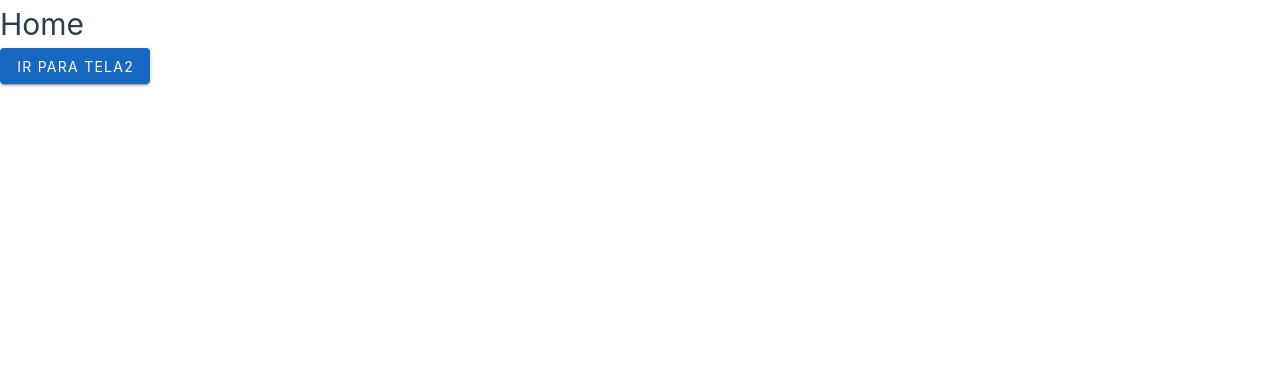
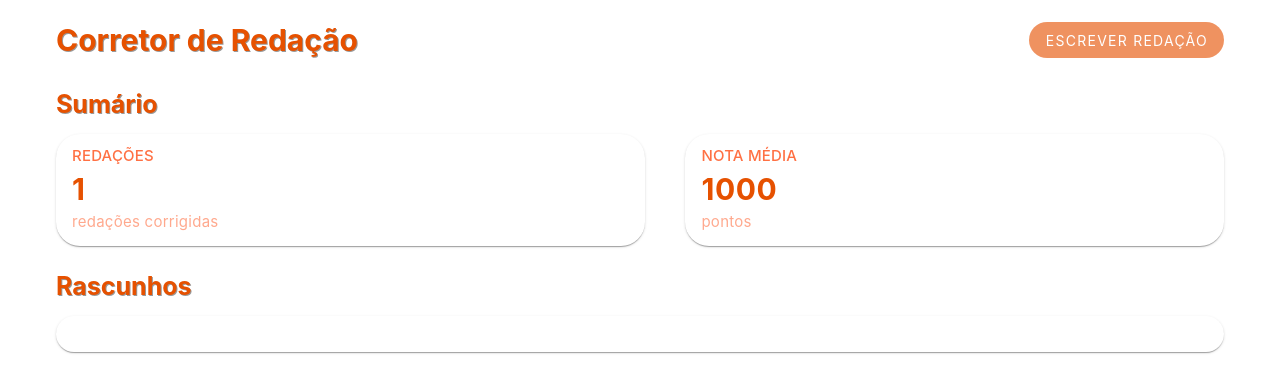
Before and after one commit to Jonata03/corretor-de-redacao, a Vue app in the folder corretor redacao app/: page / in a window 1280 px wide. Shown: the top 392 px of the page. Built offline with nearby package versions, Linux system fonts and the light colour scheme.

Commit message:
Layout básico da página inicial

```diff
--- a/corretor redacao app/src/pages/CorrecaoRedacao.vue
+++ b/corretor redacao app/src/pages/CorrecaoRedacao.vue
@@ -1,4 +1,5 @@
 <template>
+  <div>
     <barra-navegar-reescrever/>
   <v-container>
     <v-card class="ma-2 d-flex justify-center  align-center flex-column">
@@ -51,6 +52,7 @@
       </v-list>
     </v-card>
   </v-container>
+  </div>
 </template>
 <script>
 import BarraNavegarReescrever from '@/components/barraNevegacao/BarraNavegarReescrever.vue'
--- a/corretor redacao app/src/pages/PaginaInicial.vue
+++ b/corretor redacao app/src/pages/PaginaInicial.vue
@@ -1,11 +1,107 @@
-<script setup>
-
-</script>
-
 <template>
-
+  <v-container>
+    <div class="d-flex justify-space-between align-center">
+      <div>
+      <h1 class="titulo-superior">Corretor de Redação</h1>
+      </div>
+      <div>
+        <v-btn
+            class="botao-escrever"
+            color="white"
+            rounded="xl"
+            variant="plain">
+          ESCREVER REDAÇÃO
+        </v-btn>
+      </div>
+    </div>
+    <span><h2 class="titulo-secao">Sumário</h2></span>
+    <div class="d-flex">
+        <v-card class="flex-grow-1 mr-5" rounded="xl">
+        <v-card-item>
+            <v-card-title class="titulo-card">REDAÇÕES</v-card-title>
+            <v-card-text class="texto-card-destacado pa-0">1</v-card-text>
+            <v-card-subtitle class="titulo-card">redações corrigidas</v-card-subtitle>
+          </v-card-item>
+        </v-card>
+        <v-card class="flex-grow-1 ml-5" rounded="xl">
+          <v-card-item>
+            <v-card-title class="titulo-card">NOTA MÉDIA</v-card-title>
+            <v-card-text class="texto-card-destacado pa-0">1000</v-card-text>
+            <v-card-subtitle class="titulo-card">pontos</v-card-subtitle>
+          </v-card-item>
+        </v-card>
+      </div>
+    <span><h2 class="titulo-secao">Rascunhos</h2></span>
+    <div class="d-flex justify-space-between">
+      <v-card class="flex-grow-1" rounded="xl">
+        <v-card-item>
+          <v-alert
+              class="ma-2"
+              color="green-lighten-4"
+              icon="$info"
+              theme="dark"
+              :border="'start'"
+              v-if="redacoes.length = 0"
+          >
+            Você não tem rascunhos
+          </v-alert>
+          <v-list>
+            <v-list-item v-for="(r) in redacoes" :value="r" color="primary">
+              {{r.titulo}}
+            </v-list-item>
+          </v-list>
+        </v-card-item>
+      </v-card>
+    </div>
+</v-container>
 </template>
 
 <style scoped>
+.titulo-superior{
+  font-size: 30px;
+  font-weight: bold;
+  text-shadow: 1px 1px 0 #999;
+  color: #E65100;
+}
+.titulo-secao {
+  font-size: 25px;
+  font-weight: bold;
+  text-shadow: 1px 1px 0 #999;
+  margin-bottom: 10px;
+  margin-top: 20px;
+  color: #E65100;
+}
+.titulo-card {
+  font-size: 15px;
+  color: #FF7043;
+}
+.texto-card-destacado {
+  font-size: 30px;
+  font-weight: bold;
+  color: #E65100;
+  padding: 16px;
+  padding-left: 0px;
+}
+.botao-escrever {
+  background-color: #E65100;
+}
+</style>
 
-</style>
+<script>
+export default {
+  data() {
+    return {
+      redacoes: [
+        {
+          titulo: 'O Uso do Vue para o Desenvolvimento Front-End',
+          texto: 'asdfasd fdsaa das d daa',
+        },
+        {
+          titulo: 'Vuetify vs Bootstrap',
+          texto: 'fsadfasf fadsfas asdsa gdfv asaasaa da aswdd',
+        },
+      ],
+    }
+  },
+}
+</script>
--- a/corretor redacao app/src/router/index.js
+++ b/corretor redacao app/src/router/index.js
@@ -1,9 +1,10 @@
 import { createRouter, createWebHistory } from 'vue-router'
-import Home from '@/components/Home.vue'
 import tela2 from '@/components/tela2.vue'
+import PaginaInicial from "@/pages/PaginaInicial.vue";
+import CorrecaoRedacao from "@/pages/CorrecaoRedacao.vue";
 
 const routes = [
-    { path: '/', component: Home },
+    { path: '/', component: PaginaInicial },
     { path: '/tela2', component: tela2 },
 ]
 
```
Also changed, not shown: corretor redacao app/src/assets/images/logo-redacao-premiada.png (added), corretor redacao app/src/assets/images/logo-redacao.png (added).
